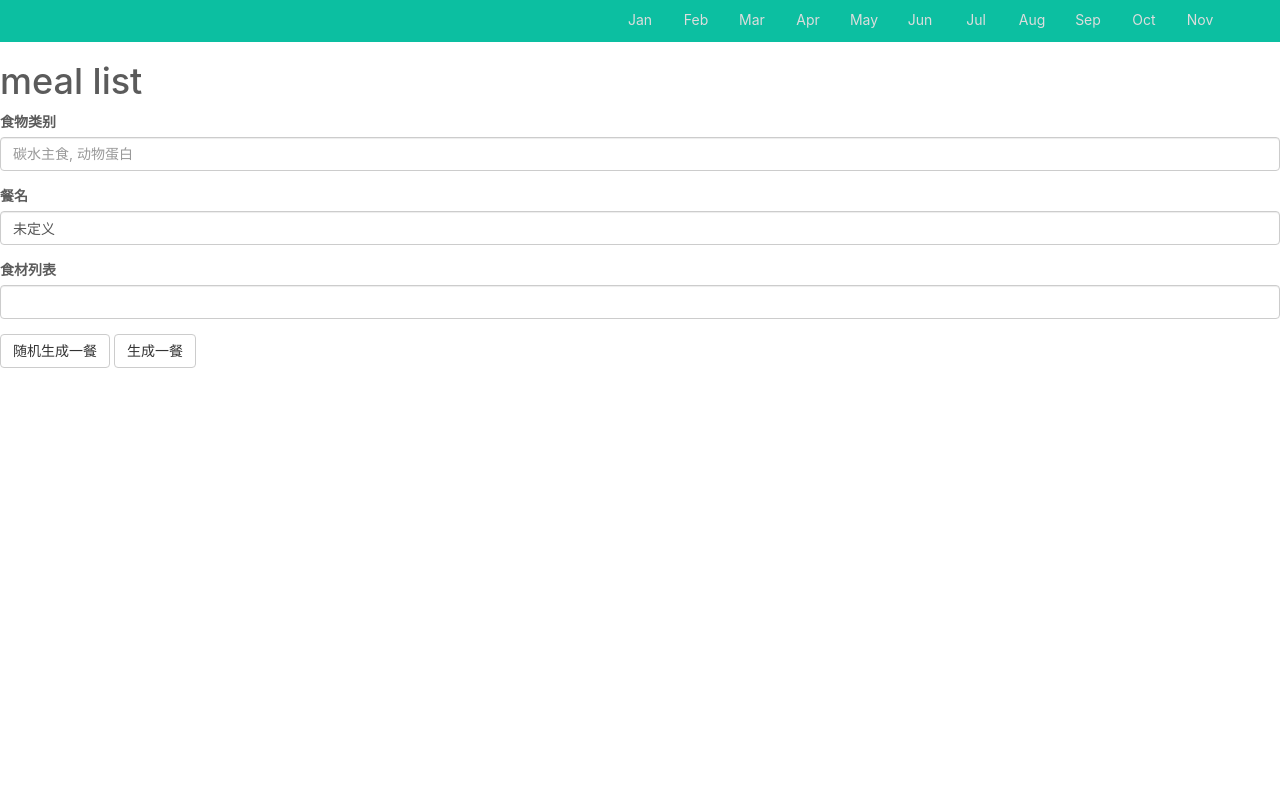
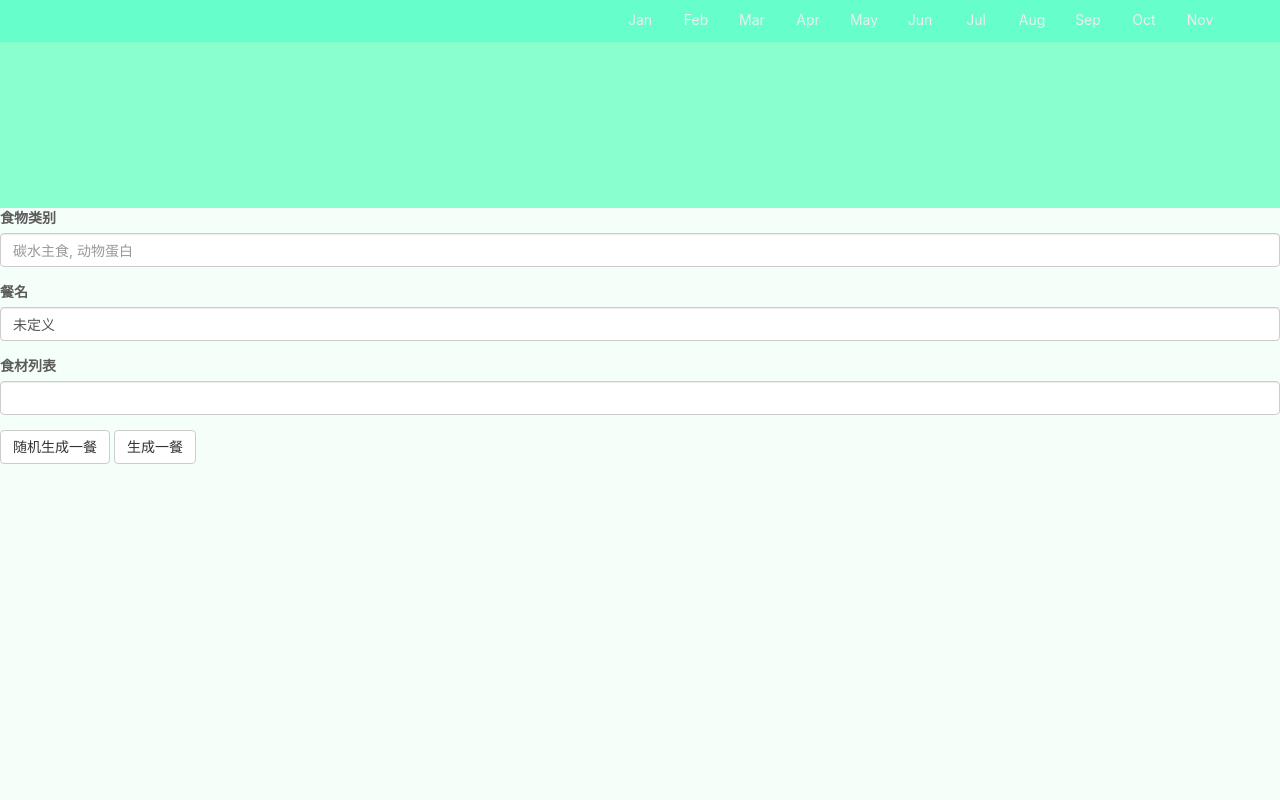
Before and after one commit to Raymond-Wong/Gymer, a Django app: template exhibit/templates/exhibit/meal_list.html in a window 1280 px wide. Run offline with Django 3.2, Linux system fonts and the light colour scheme; the template is opened without the code that fills it, so the values that code supplies are empty; some libraries are stand-ins or nearby versions; some web fonts are replaced.

Commit message:
完成日期选择框

```diff
--- a/exhibit/handlers/meal.py
+++ b/exhibit/handlers/meal.py
@@ -69,6 +69,7 @@
     if food_type == '':
       continue
     foods = user_to_foods(user, food_type)
+    print food_type, foods
     if len(foods) > 0:
       food = random.choice(foods)
       food_amount = RS_Food_Amount(food=food, meal=newMeal, amount=0)
--- a/exhibit/static/exhibit/css/meal_list.css
+++ b/exhibit/static/exhibit/css/meal_list.css
@@ -1,8 +1,14 @@
+.pageWrapper {
+  background-color: #f5fff9;
+  min-height: 100vh;
+}
+
 .monthContainer {
   width: 100%;
   height: 3em;
   position: relative;
-  background-color: #0cbfa1;
+  background-color: #66ffcc;
+  /*background-color: #0cbfa1;*/
 }
 
 .monthArrowBox {
@@ -12,7 +18,7 @@
   line-height: 3em;
   top: 0;
   padding: 0 1em;
-  background-color: #0cbfa1;
+  background-color: #66ffcc;
   z-index: 10;
 }
 
@@ -35,7 +41,7 @@
   padding: 0 3em;
   height: 3em;
   line-height: 3em;
-  border: 1px solid #0cbfa1;
+  border: 1px solid #66ffcc;
   overflow: hidden;
 }
 
@@ -59,7 +65,7 @@
   text-align: center;
   font-size: 14px;
   width: 56px;
-  color: #ddd;
+  color: #eee;
   position: relative;
   top: -2px;
 }
@@ -69,3 +75,48 @@
   font-size: 18px;
   font-weight: bold;
 }
+
+.dayContainer {
+  width: 100%;
+  height: 13vw;
+  overflow: hidden;
+  background-color: white;
+  background-color: #88ffcc;
+}
+
+.dayWrapper {
+  height: 100%;
+  width: auto;
+  margin: 0;
+  padding: 0;
+  list-style: none;
+  white-space: nowrap;
+  font-size: 0px;
+}
+
+.dayBox {
+  width: 14.5vw;
+  height: 13vw;
+  line-height: 13vw;
+  color: white;
+  text-align: center;
+  display: inline-block;
+  font-size: 16px;
+  border: 0.5vw solid #aaffcc;
+  border-top: none;
+  border-bottom: none;
+}
+
+.dayBox.active {
+  background-color: #aaffcc;
+  font-size: 20px;
+  font-weight: bold;
+}
+
+.addMealWrapper {
+  /*display: none;*/
+}
+
+.mealWrapper {
+  margin: 1vw;
+}
--- a/exhibit/static/exhibit/js/meal_list.js
+++ b/exhibit/static/exhibit/js/meal_list.js
@@ -1,5 +1,7 @@
 $(document).ready(function() {
   initMonthChooser();
+  initDayChooser();
+  initChangeDateAction();
   randomAddMealAction();
   exactAddMealAction();
   updateMealAction();
@@ -7,6 +9,21 @@
   addFoodsAction();
   deleteMealAction();
 });
+
+var initChangeDateAction = function() {
+  $('.dayBox').on('tap', function() {
+    var year = $('.metaInfo').attr('year');
+    var month = $('.month.active').attr('value');
+    var day = $(this).attr('value');
+    window.location.href = '/meal?action=list&year=' + year + '&month=' + month + '&day=' + day;
+  });
+  $('.month').on('tap', function() {
+    var year = $('.metaInfo').attr('year');
+    var month = $(this).attr('value');
+    var day = $('.dayBox.active').attr('value');
+    window.location.href = '/meal?action=list&year=' + year + '&month=' + month + '&day=' + day;
+  });
+}
 
 MONTH_CHOOSER = null;
 var initMonthChooser = function() {
@@ -24,16 +41,46 @@
     }
     return false;
   });
-  $('.month').bind('tap', function() {
-    var activeDom = $('.month.active');
-    if (activeDom) {
-      activeDom.removeClass('active');
-      $(this).addClass('active');
-      MONTH_CHOOSER.scrollToElement(this, 1000);
-    }
-    return false;
-  });
-  $('.month[value="' + month + '"]').trigger('tap');
+  var activeMonthDom = $('.month[value="' + month + '"]');
+  activeMonthDom.addClass('active');
+  MONTH_CHOOSER.scrollToElement(activeMonthDom[0], 1000);
+  // $('.month').bind('tap', function() {
+  //   var activeDom = $('.month.active');
+  //   if (activeDom) {
+  //     activeDom.removeClass('active');
+  //     $(this).addClass('active');
+  //     MONTH_CHOOSER.scrollToElement(this, 1000);
+  //   }
+  //   return false;
+  // });
+  // $('.month[value="' + month + '"]');.trigger('tap');
+}
+
+DAY_CHOOSER = null;
+var initDayChooser = function() {
+  var day = parseInt($('.metaInfo').attr('day'));
+  var month = parseInt($('.metaInfo').attr('month'));
+  var year = parseInt($('.metaInfo').attr('month'));
+  var daysAmount = (new Date(year, month, 0)).getDate();
+  var newDayStr = '<li class="dayBox"></li>';
+  var dayWrapper = $('.dayWrapper');
+  var wrapperW = 14.5 * daysAmount + 'vw';
+  for (var i = 0; i < daysAmount; i++) {
+    var newDayBox = $(newDayStr);
+    newDayBox.attr('value', i + 1);
+    newDayBox.text(i + 1);
+    dayWrapper.append(newDayBox);
+  }
+  dayWrapper.css('width', wrapperW);
+  var activeDayDom = $('.dayBox[value="' + day + '"]');
+  var scrollDom = $('.dayBox[value="' + (day - 3) + '"]');
+  activeDayDom.addClass('active');
+  DAY_CHOOSER = new IScroll('.dayContainer', {scrollX: true, scrollY: false, mouseWheel: true, eventPassthrough: true});
+  if (scrollDom.length > 0) {
+    DAY_CHOOSER.scrollToElement(scrollDom[0], 1000);
+  } else {
+    DAY_CHOOSER.scrollToElement(activeDayDom[0], 1000);
+  }
 }
 
 var deleteMealAction = function() {
@@ -47,9 +94,9 @@
 }
 
 var exactAddMealAction = function() {
-  var year = $('h1').attr('year');
-  var month = $('h1').attr('month');
-  var day = $('h1').attr('day');
+  var year = $('.metaInfo').attr('year');
+  var month = $('.metaInfo').attr('month');
+  var day = $('.metaInfo').attr('day');
   $('.exactAddBtn').bind('tap', function() {
     var params = {};
     params['year'] = year;
@@ -64,9 +111,9 @@
 }
 
 var randomAddMealAction = function() {
-  var year = $('h1').attr('year');
-  var month = $('h1').attr('month');
-  var day = $('h1').attr('day');
+  var year = $('.metaInfo').attr('year');
+  var month = $('.metaInfo').attr('month');
+  var day = $('.metaInfo').attr('day');
   $('.randomAddBtn').bind('tap', function() {
     var params = {};
     params['year'] = year;
--- a/exhibit/templates/exhibit/meal_list.html
+++ b/exhibit/templates/exhibit/meal_list.html
@@ -28,10 +28,12 @@
     </div>
   </div>
 </div>
+<div class="dayContainer">
+  <ul class="dayWrapper">
+  </ul>
+</div>
 
-
-<h1 year="{{ year }}" month="{{ month }}" day="{{ day }}">meal list</h1>
-<form role="form">
+<div class="addMealWrapper" role="form">
   <div class="form-group">
     <label for="food_types">食物类别</label>
     <input type="text" class="form-control" id="food_types" name="food_types" placeholder="碳水主食, 动物蛋白">
@@ -46,12 +48,13 @@
   </div>
   <a class="btn btn-default randomAddBtn">随机生成一餐</a>
   <a class="btn btn-default exactAddBtn">生成一餐</a>
-</form>
+</div>
 
 {% for meal in meals %}
-<div class="panel panel-default" mid="{{ meal.id }}">
+<div class="mealWrapper panel panel-default" mid="{{ meal.id }}">
   <div class="panel-heading">
-    name: {{ meal.name }} | calorie: {{ meal.calorie }} | GI: {{ meal.GI }} | delete: <a class="deleteMealBtn">删除</a>
+    {{ meal.name }}
+    <a class="deleteMealBtn right "><span class="glyphicon glyphicon-remove"></span></a>
   </div>
   <div class="panel-body">
     <div class="table-responsive">
```
